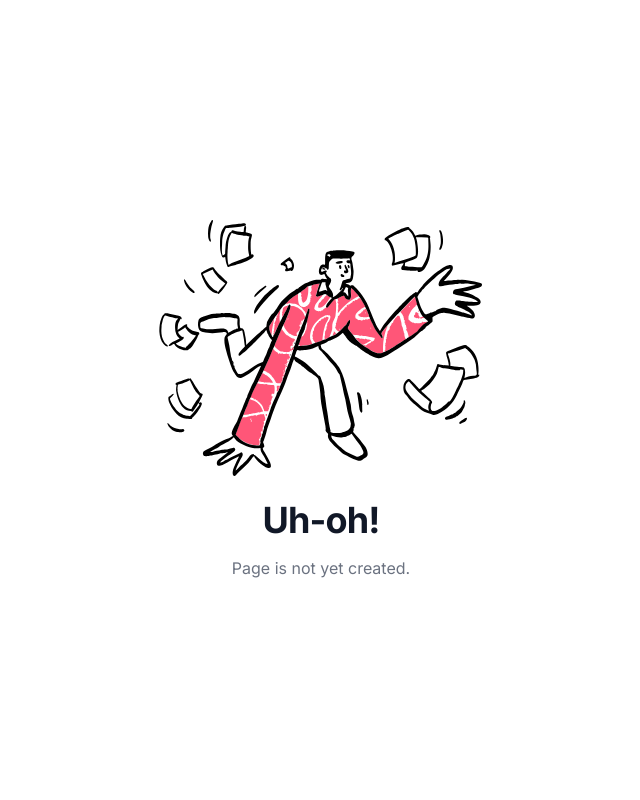
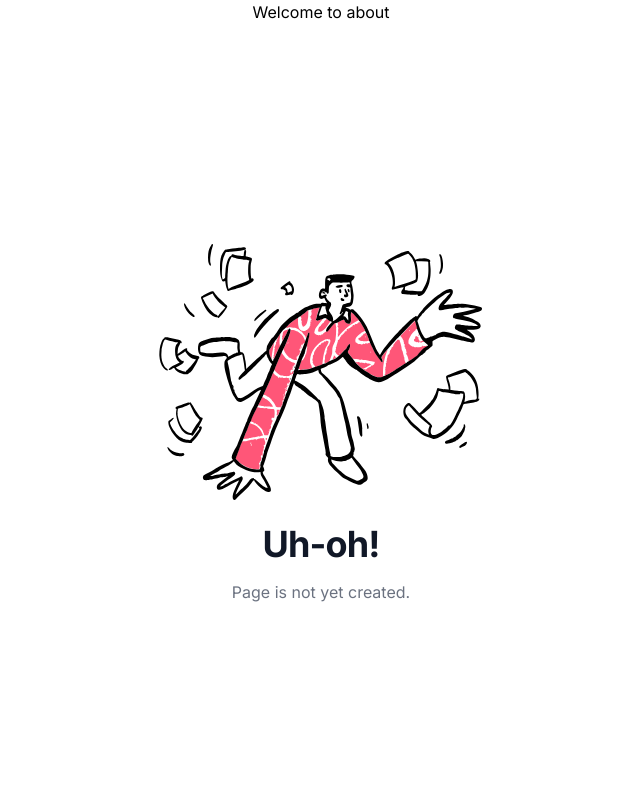
Before and after one commit to Kvj-Harsha/travel-hub, a Next.js app: page /About in a window 1280 px wide. Shown: the top 800 px of the page, without its empty margins (319-959 px from the left). Built offline with nearby package versions, Linux system fonts and the light colour scheme; no server answers.

Commit message:
fgyhuvghjm

```diff
--- a/app/About/page.js
+++ b/app/About/page.js
@@ -4,6 +4,7 @@ import Errorpage from '../_components/Errorpage'
 function About() {
   return (
     <div>
+        <h1 align="center">Welcome to about</h1>
       <Errorpage/>
     </div>
   )
```
